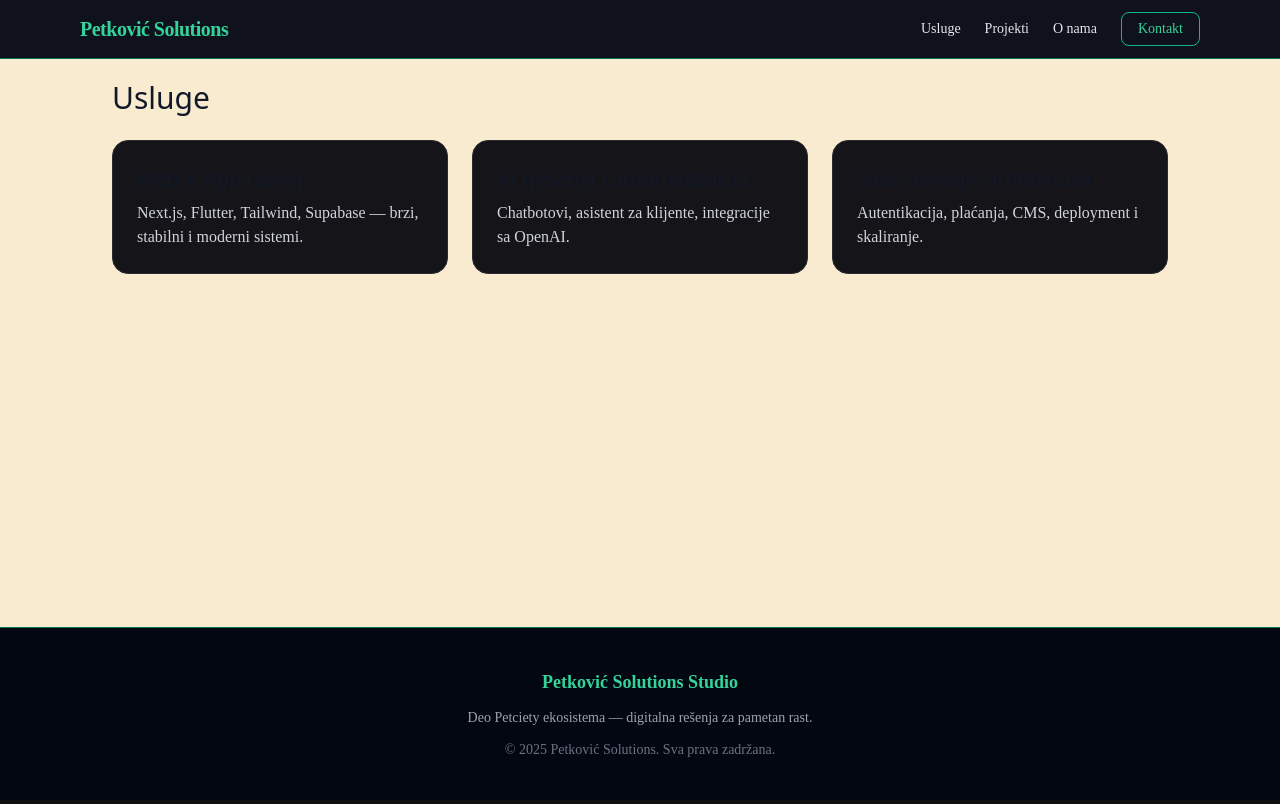
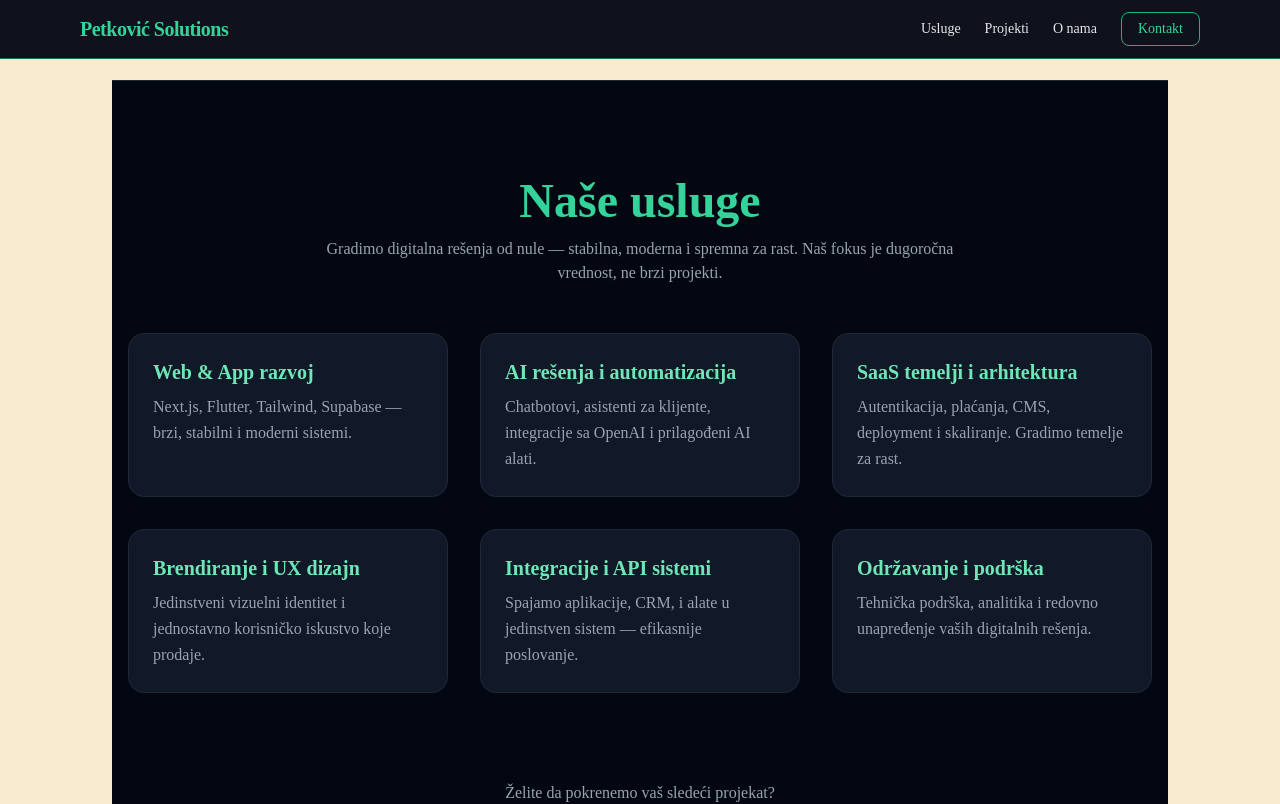
Before and after one commit to brankop87/petkovic-solutions-studio, a Next.js app: page /usluge in a window 1280 px wide. Shown: the top 804 px of the page. Built offline with nearby package versions, Linux system fonts and the light colour scheme.

Commit message:
Update page.tsx

```diff
--- a/app/usluge/page.tsx
+++ b/app/usluge/page.tsx
@@ -1,20 +1,78 @@
-export default function Usluge() {
-  const items = [
-    { title: "Web & App razvoj", desc: "Next.js, Flutter, Tailwind, Supabase — brzi, stabilni i moderni sistemi." },
-    { title: "AI rješenja i automatizacija", desc: "Chatbotovi, asistent za klijente, integracije sa OpenAI." },
-    { title: "SaaS temelji i arhitektura", desc: "Autentikacija, plaćanja, CMS, deployment i skaliranje." }
-  ];
+"use client";
+
+import { MotionConfig } from "framer-motion";
+import Link from "next/link";
+
+export default function UslugePage() {
   return (
-    <section className="space-y-6">
-      <h1 className="font-heading text-3xl">Usluge</h1>
-      <div className="grid md:grid-cols-3 gap-6">
-        {items.map(i => (
-          <div key={i.title} className="rounded-2xl p-6 bg-surface border border-border">
-            <h3 className="font-heading text-xl">{i.title}</h3>
-            <p className="text-gray-300 mt-2">{i.desc}</p>
+    <MotionConfig reducedMotion="user">
+      <section className="bg-gray-950 text-white min-h-screen py-24 px-4 border-t border-gray-800">
+        <div className="max-w-6xl mx-auto space-y-12">
+          {/* Naslov */}
+          <div className="text-center space-y-3">
+            <h1 className="text-4xl md:text-5xl font-semibold text-emerald-400">
+              Naše usluge
+            </h1>
+            <p className="text-gray-400 max-w-2xl mx-auto">
+              Gradimo digitalna rešenja od nule — stabilna, moderna i spremna za rast.
+              Naš fokus je dugoročna vrednost, ne brzi projekti.
+            </p>
           </div>
-        ))}
-      </div>
-    </section>
+
+          {/* Kartice usluga */}
+          <div className="grid md:grid-cols-3 gap-8">
+            {[
+              {
+                title: "Web & App razvoj",
+                desc: "Next.js, Flutter, Tailwind, Supabase — brzi, stabilni i moderni sistemi.",
+              },
+              {
+                title: "AI rešenja i automatizacija",
+                desc: "Chatbotovi, asistenti za klijente, integracije sa OpenAI i prilagođeni AI alati.",
+              },
+              {
+                title: "SaaS temelji i arhitektura",
+                desc: "Autentikacija, plaćanja, CMS, deployment i skaliranje. Gradimo temelje za rast.",
+              },
+              {
+                title: "Brendiranje i UX dizajn",
+                desc: "Jedinstveni vizuelni identitet i jednostavno korisničko iskustvo koje prodaje.",
+              },
+              {
+                title: "Integracije i API sistemi",
+                desc: "Spajamo aplikacije, CRM, i alate u jedinstven sistem — efikasnije poslovanje.",
+              },
+              {
+                title: "Održavanje i podrška",
+                desc: "Tehnička podrška, analitika i redovno unapređenje vaših digitalnih rešenja.",
+              },
+            ].map((s) => (
+              <div
+                key={s.title}
+                className="rounded-2xl p-6 bg-gray-900 border border-gray-800 hover:border-emerald-400 hover:scale-[1.01] transition-transform duration-300"
+              >
+                <h3 className="text-xl font-semibold text-emerald-300">
+                  {s.title}
+                </h3>
+                <p className="text-gray-400 mt-2 leading-relaxed">{s.desc}</p>
+              </div>
+            ))}
+          </div>
+
+          {/* CTA sekcija */}
+          <div className="text-center pt-10">
+            <p className="text-gray-400 mb-4">
+              Želite da pokrenemo vaš sledeći projekat?
+            </p>
+            <Link
+              href="/kontakt"
+              className="inline-block px-8 py-3 rounded-xl bg-emerald-500 text-white font-medium hover:bg-emerald-600 transition"
+            >
+              Zakaži konsultaciju
+            </Link>
+          </div>
+        </div>
+      </section>
+    </MotionConfig>
   );
 }
```
